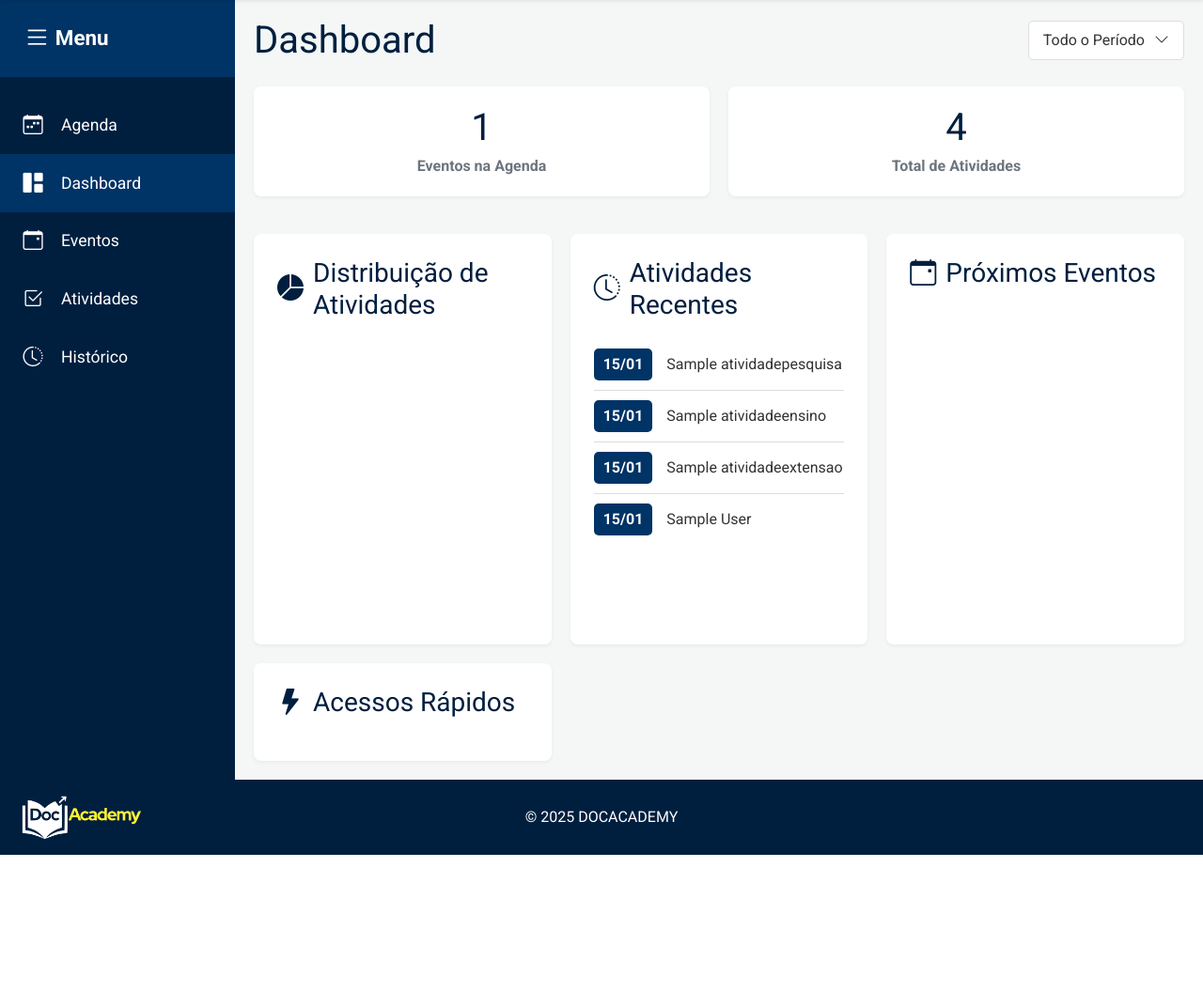
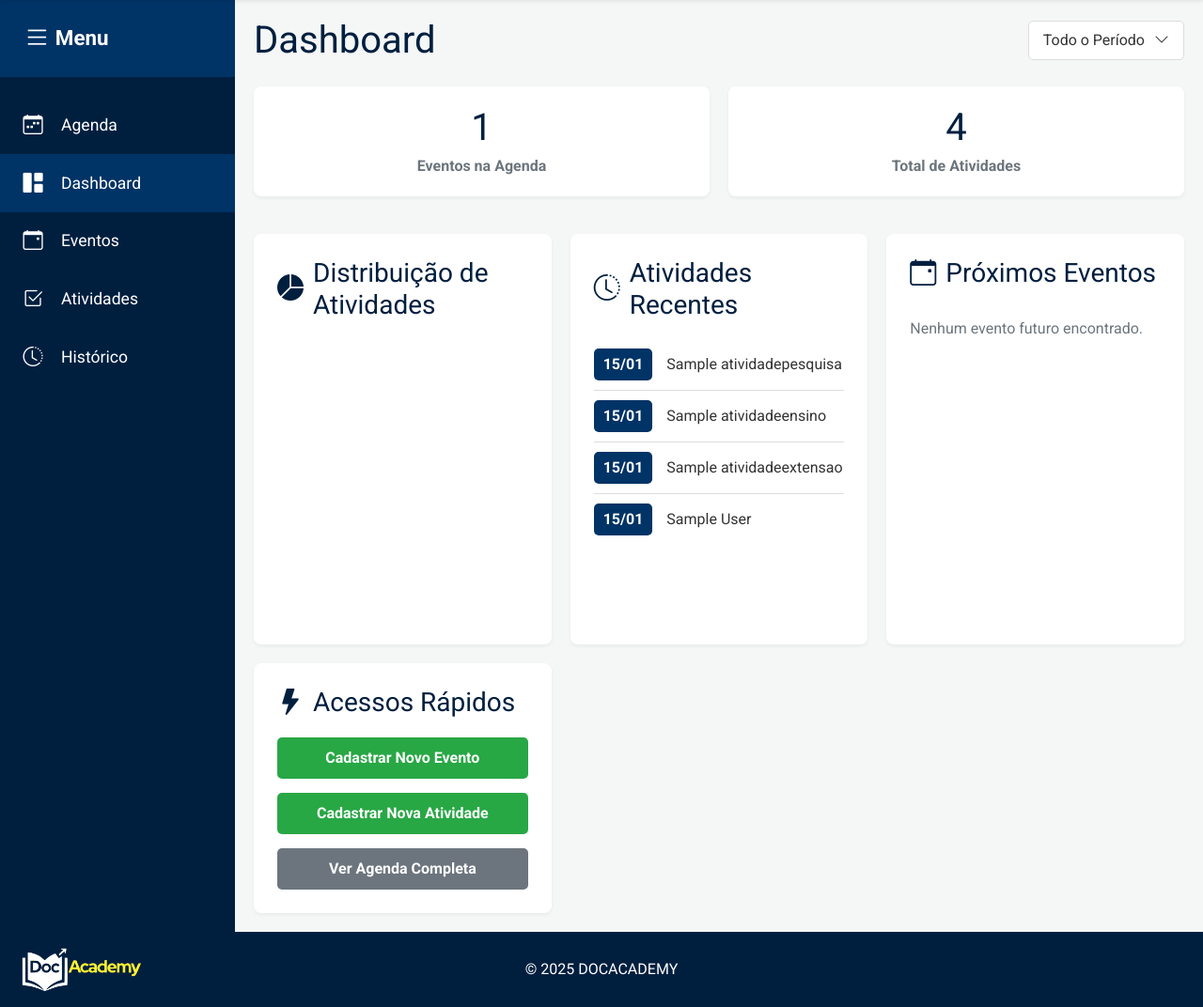
Before and after one commit to Darkyelino/Trabs-Engenharia-Software, a Django app: page /dashboard/ in a window 1280 px wide. Shown: the part 81-1153 px from the top of the page at 94% size. Before the commit the page ends 991 px from the top, so only its background shows below. Run offline with Django 5.2, Linux system fonts and the light colour scheme; a user stored in the database is signed in; tables that the repository leaves empty hold one stand-in row (values such as "Sample post"); a map, chart or similar area stays blank.

Commit message:
Feat: atualização para mostrar botões de acesso rápido e próximos eventos.

```diff
--- a/webgenda/templates/agenda/dashboard.html
+++ b/webgenda/templates/agenda/dashboard.html
@@ -60,10 +60,25 @@
 
     <div class="dashboard-card">
         <h3><i class="bi bi-calendar-event"></i> Próximos Eventos</h3>
-        </div>
+        <ul class="event-list">
+            {% for evento in proximos_eventos %}
+                <li class="event-item">
+                    <span class="event-date">{{ evento.data|date:"d/m" }}</span>
+                    <span class="event-title">{{ evento.titulo }} (às {{ evento.data|time:"H:i" }})</span>
+                </li>
+            {% empty %}
+                <li class="event-item-empty">Nenhum evento futuro encontrado.</li>
+            {% endfor %}
+        </ul>
+    </div>
     <div class="dashboard-card">
         <h3><i class="bi bi-lightning-fill"></i> Acessos Rápidos</h3>
+        <div class="quick-actions">
+            <a href="{% url 'cadastrar_evento_geral' %}" class="btn-primary">Cadastrar Novo Evento</a>
+            <a href="{% url 'cadastrar_atividade' %}" class="btn-primary">Cadastrar Nova Atividade</a>
+            <a href="{% url 'agenda' %}" class="btn-secondary">Ver Agenda Completa</a>
         </div>
+    </div>
 </div>
 {% endblock %}
 
```
